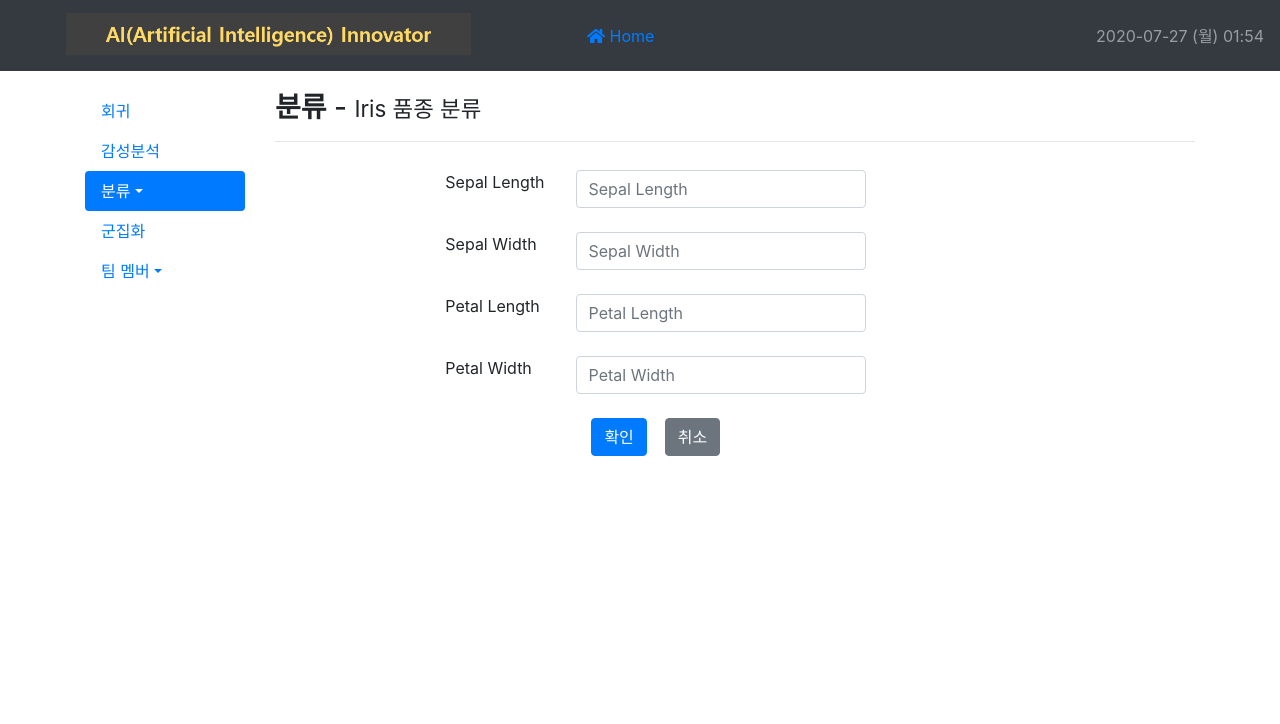
After one commit to ckiekim/Web-for-AI-Application, a Flask app: page /classification_iris in a window 1280 px wide. The commit adds this page. Shown: the top 724 px of the page. Run offline with Flask 2, Linux system fonts and the light colour scheme; some libraries are stand-ins or nearby versions.

Commit message:
Iris 분류

```diff
--- a/Project/app.py
+++ b/Project/app.py
@@ -31,6 +31,14 @@ def sentiment():
 def classification():
     pass
 
+@app.route('/classification_iris', methods=['GET', 'POST'])
+def classification_iris():
+    menu = {'home':False, 'rgrs':False, 'stmt':False, 'clsf':True, 'clst':False, 'user':False}
+    if request.method == 'GET':
+        return render_template('classification_iris.html', menu=menu)
+    else:
+        pass
+
 @app.route('/clustering')
 def clustering():
     pass
--- a/Project/templates/base.html
+++ b/Project/templates/base.html
@@ -47,9 +47,17 @@
                         <a class="nav-link {% if menu.stmt %}active{% endif %}"
                         href="{% if menu.stmt %}#{% else %}/sentiment{% endif %}">감성분석</a>
                     </li>
-                    <li class="nav-item">
+                    <!-- <li class="nav-item">
                         <a class="nav-link {% if menu.clsf %}active{% endif %}"
                         href="{% if menu.clsf %}#{% else %}/classification{% endif %}">분류</a>
+                    </li> -->
+                    <li class="nav-item dropdown">
+                        <a class="nav-link dropdown-toggle {% if menu.clsf %}active{% endif %}"
+                           data-toggle="dropdown" href="#">분류</a>
+                        <div class="dropdown-menu">
+                        <a class="dropdown-item" href="/classification_iris">아이리스 분류</a>
+                        <a class="dropdown-item" href="#">이미지 분류</a>
+                        </div>
                     </li>
                     <li class="nav-item">
                         <a class="nav-link {% if menu.clst %}active{% endif %}"
--- /dev/null
+++ b/Project/templates/classification_iris.html
@@ -0,0 +1,42 @@
+{% extends "base.html" %}
+{% block subtitle %}
+    <strong>분류</strong> - <small>Iris 품종 분류</small>
+{% endblock %}
+{% block content %}
+    <div class="row">
+        <div class="col-2"></div>
+        <div class="col-6">
+            <form action="/classification_iris" method="POST">
+                <table class="table table-borderless">
+                    <tr>
+                        <td>Sepal Length</td>
+                        <td><input type="text" id="slen" class="form-control"
+                            placeholder="Sepal Length" name="slen"></td>
+                    </tr>
+                    <tr>
+                        <td>Sepal Width</td>
+                        <td><input type="text" id="swid" class="form-control"
+                            placeholder="Sepal Width" name="swid"></td>
+                    </tr>
+                    <tr>
+                        <td>Petal Length</td>
+                        <td><input type="text" id="plen" class="form-control"
+                            placeholder="Petal Length" name="plen"></td>
+                    </tr>
+                    <tr>
+                        <td>Petal Width</td>
+                        <td><input type="text" id="pwid" class="form-control"
+                            placeholder="Petal Width" name="pwid"></td>
+                    </tr>
+                    <tr>
+                        <td colspan="2" style="text-align: center;">
+                            <button type="submit" class="btn btn-primary">확인</button>&nbsp;&nbsp;&nbsp;
+                            <button type="reset" class="btn btn-secondary">취소</button>
+                        </td>
+                    </tr>
+                </table>
+            </form>
+        </div>
+        <div class="col-4"></div>
+    </div>
+{% endblock %}
```
Also changed, not shown: 2 other files.
